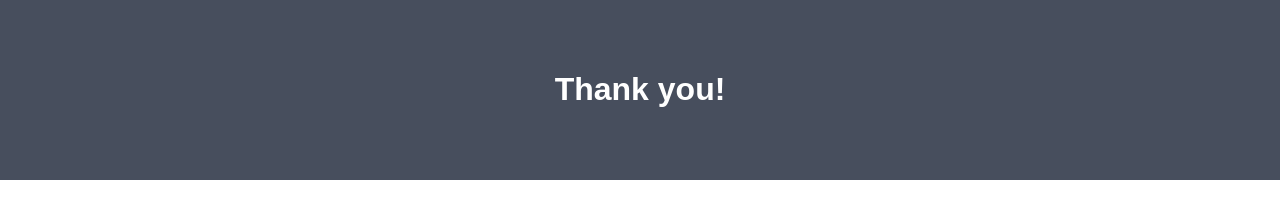
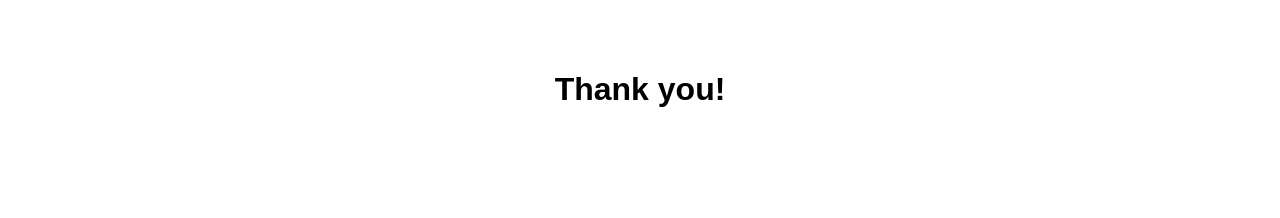
Before and after one commit to Emba17/thankyou-, a plain HTML site: page index.html in a window 1280 px wide. Drawn offline with Linux system fonts and the light colour scheme.

Commit message:
Update index.html

```diff
--- a/index.html
+++ b/index.html
@@ -13,12 +13,12 @@
 .about-section {
   padding: 50px;
   text-align: center;
-  background-color: #474e5d;
-  color: white;
+  background-color: white;
+  color: black;
 }
 
 .title {
-  color: grey;
+  color: white;
 }
 </style>
   <div class="about-section">
```
